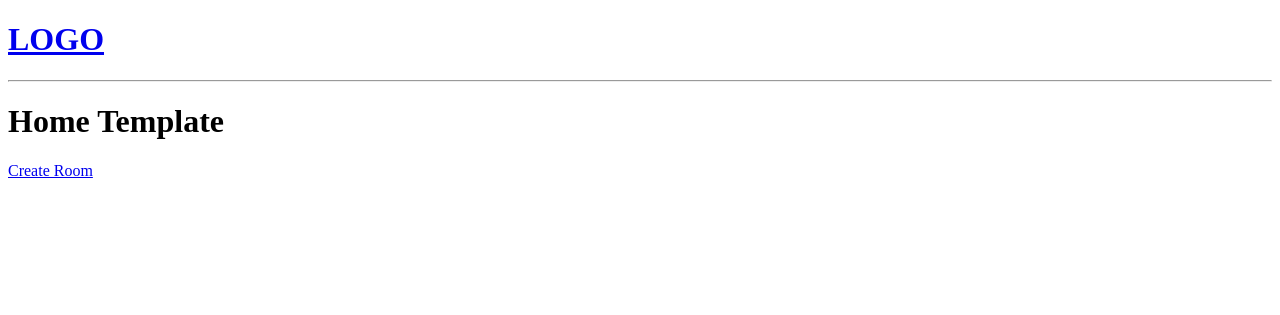
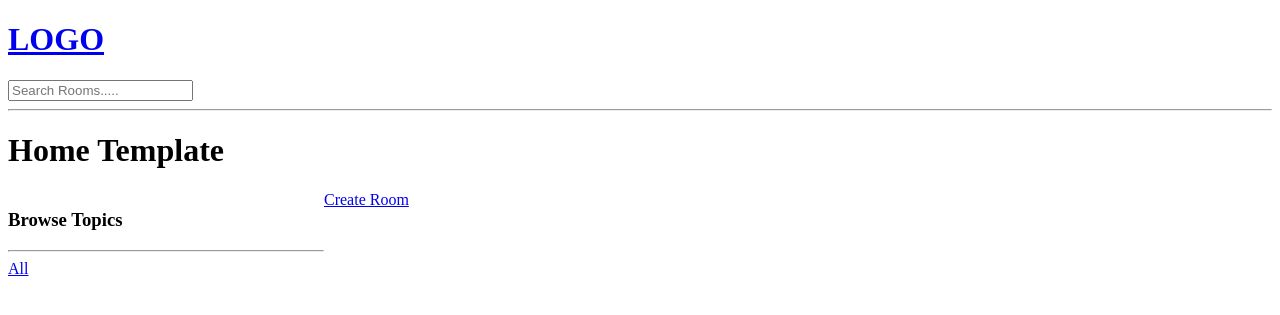
Before and after one commit to Abhijeet-kadance/InfoPad, a Django app: page / in a window 1280 px wide. Shown: the top 315 px of the page. Run offline with Django 4.2, Linux system fonts and the light colour scheme; data that the repository does not hold is empty.

Commit message:
(IDEAPAD) => Added Search Functionality

```diff
--- a/base/templates/base/home.html
+++ b/base/templates/base/home.html
@@ -1,7 +1,30 @@
 {% extends 'main.html' %}
 
 {% block content %}
+
+<style>
+    .home-container{
+        display:grid;
+        grid-template-columns: 1fr 3fr;
+    }
+</style>
+
 <h1>Home Template</h1>
+
+<div class="home-container">
+
+    <div>
+        <h3>Browse Topics</h3>
+        <hr/>
+        <div>
+            <a href="{% url 'home' %}">All</a>
+        </div>
+        {% for topic in topics %}
+            <div>
+                <a href = "{% url 'home' %}?q={{topic.name}}">{{topic.name}}</a>
+            </div>
+        {% endfor %}
+    </div>
 
     <div>
         <a href="{% url 'create-room' %}">Create Room</a>
@@ -17,5 +40,6 @@
             {% endfor %}
         </div>
     </div>
+</div>
 
 {% endblock %}
--- a/base/urls.py
+++ b/base/urls.py
@@ -7,4 +7,5 @@ urlpatterns = [
     path('create-room/',views.createRoom , name="create-room"),
     path('update-room/<str:pk>/',views.updateRoom , name="update-room"),
     path('delete-room/<str:pk>/',views.deleteRoom , name="delete-room"),
+    # path('/<str:pk>/',views.deleteRoom , name="delete-room"),
 ]
--- a/base/views.py
+++ b/base/views.py
@@ -1,13 +1,17 @@
 from django.shortcuts import render,redirect
 from django.http import HttpResponse
-from .models import Room
+from .models import Room, Topic
 from .forms import RoomForm
 
 # Create your views here.
 
 def home(request):
-    rooms = Room.objects.all()
-    context = {'rooms':rooms}
+
+
+    q = request.GET.get('q') if request.GET.get('q') != None else ''
+    rooms = Room.objects.filter(topic__name__icontains=q)
+    topics = Topic.objects.all()
+    context = {'rooms':rooms,'topics':topics}
     return render(request, 'base/home.html',context)
 
 
--- a/templates/navbar.html
+++ b/templates/navbar.html
@@ -1,2 +1,5 @@
 <a href="/"><h1>LOGO</h1></a>
+<form method="GET" action="{% url 'home' %}">
+    <input type="text" name="q" placeholder="Search Rooms....." />
+</form>
 <hr>
```
Lines whose indentation alone changed are shown as unchanged.
